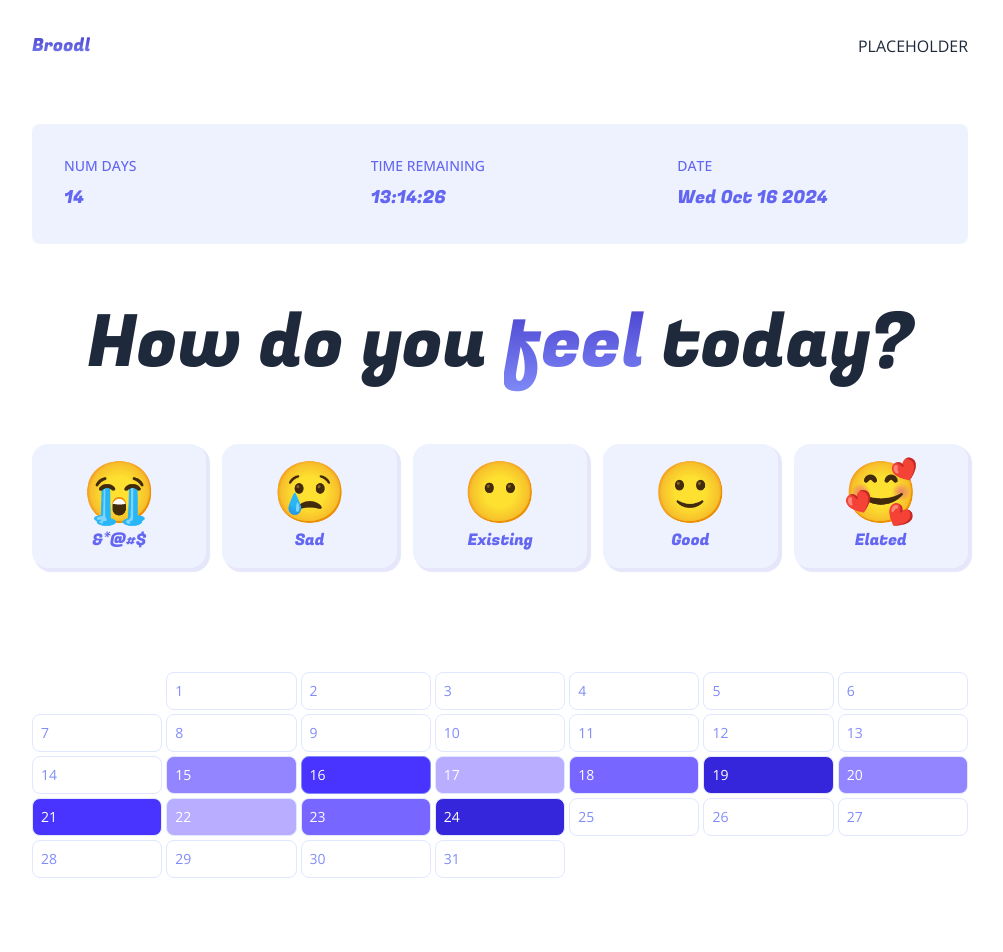
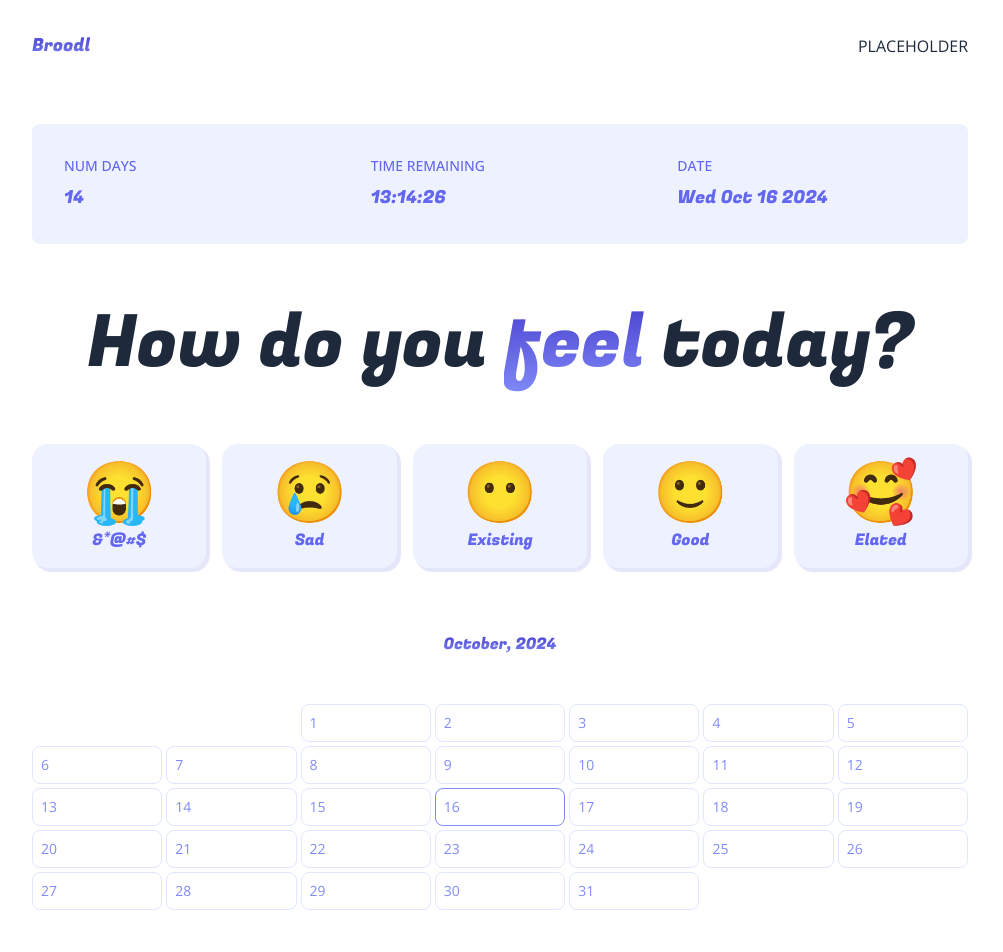
Before and after one commit to TeriYeaki/broodl, a Next.js app: page /dashboard in a window 1280 px wide. Shown: the top 952 px of the page, without its empty margins (140-1143 px from the left). Built offline with nearby package versions, Linux system fonts and the light colour scheme; no server answers.

Commit message:
update calendar logic and data handling

```diff
--- a/components/Calendar.js
+++ b/components/Calendar.js
@@ -1,5 +1,7 @@
-import React from 'react';
+'use client';
 import { baseRating, gradients } from '@/utils';
+import { Fugaz_One } from 'next/font/google';
+import React, { useState } from 'react';
 
 const months = {
   January: 'Jan',
@@ -15,9 +17,8 @@ const months = {
   November: 'Nov',
   December: 'Dec',
 };
-
+const monthsArr = Object.keys(months);
 const now = new Date();
-
 const dayList = [
   'Sunday',
   'Monday',
@@ -28,33 +29,80 @@ const dayList = [
   'Saturday',
 ];
 
-const data = {
-  15: 2,
-  16: 4,
-  17: 1,
-  18: 3,
-  19: 5,
-  20: 2,
-  21: 4,
-  22: 1,
-  23: 3,
-  24: 5,
-};
+const fugaz = Fugaz_One({ subsets: ['latin'], weight: ['400'] });
 
 export default function Calendar(props) {
-  const { demo } = props;
-  const year = 2024;
-  const month = 'July';
-  const monthNow = new Date(year, Object.keys(months).indexOf(month), 1);
+  const { demo, completeData, handleSetMood } = props;
+  const now = new Date();
+  const currMonth = now.getMonth();
+  const [selectedMonth, setSelectMonth] = useState(
+    Object.keys(months)[currMonth]
+  );
+  const [selectedYear, setSelectedYear] = useState(now.getFullYear());
+
+  const numericMonth = monthsArr.indexOf(selectedMonth);
+  const data = completeData?.[selectedYear]?.[numericMonth] || {};
+
+  function handleIncrementMonth(val) {
+    // value +1 -1
+    // if we hit the bounds of the months, then we can just adjust the year that is displayed instead
+    if (numericMonth + val < 0) {
+      // set month value = 11 and decrement the year
+      setSelectedYear((curr) => curr - 1);
+      setSelectMonth(monthsArr[monthsArr.length - 1]);
+    } else if (numericMonth + val > 11) {
+      // set month val = 0 and increment the year
+      setSelectedYear((curr) => curr + 1);
+      setSelectMonth(monthsArr[0]);
+    } else {
+      setSelectMonth(monthsArr[numericMonth + val]);
+    }
+  }
+
+  const monthNow = new Date(
+    selectedYear,
+    Object.keys(months).indexOf(selectedMonth),
+    1
+  );
   const firstDayOfMonth = monthNow.getDay();
   const daysInMonth = new Date(
-    year,
-    Object.keys(months).indexOf(month) + 1,
+    selectedYear,
+    Object.keys(selectedMonth).indexOf(selectedMonth) + 1,
     0
   ).getDate();
+
   const daysToDisplay = firstDayOfMonth + daysInMonth;
+
   const numRows = Math.floor(daysToDisplay / 7) + (daysToDisplay % 7 ? 1 : 0);
+
   return (
+    <div className='flex flex-col gap-2'>
+      <div className='grid grid-cols-5 gap-4'>
+        <button
+          onClick={() => {
+            handleIncrementMonth(-1);
+          }}
+          className='mr-auto text-lg text-indigo-400 duration-200 hover:opacity-60 sm:text-xl'
+        >
+          <i className='fa-solid fa-circle-chevron-left'></i>
+        </button>
+        <p
+          className={
+            'capitalized textGradient col-span-3 whitespace-nowrap text-center ' +
+            fugaz.className
+          }
+        >
+          {selectedMonth}, {selectedYear}
+        </p>
+        <button
+          onClick={() => {
+            handleIncrementMonth(+1);
+          }}
+          className='ml-auto text-lg text-indigo-400 duration-200 hover:opacity-60 sm:text-xl'
+        >
+          <i className='fa-solid fa-circle-chevron-right'></i>
+        </button>
+      </div>
       <div className='flex flex-col gap-1 overflow-hidden py-4 sm:py-6 md:py-10'>
         {[...Array(numRows).keys()].map((row, rowIndex) => {
           return (
@@ -100,5 +148,6 @@ export default function Calendar(props) {
           );
         })}
       </div>
+    </div>
   );
 }
--- a/components/Dashboard.js
+++ b/components/Dashboard.js
@@ -1,10 +1,57 @@
+'use client';
 import { Fugaz_One } from 'next/font/google';
-import React from 'react';
+import React, { useEffect, useState } from 'react';
 import Calendar from './Calendar';
+import { useAuth } from '@/context/AuthContext';
+import { doc, setDoc } from 'firebase/firestore';
+import { db } from '@/firebase';
 
 const fugazOne = Fugaz_One({ subsets: ['latin'], weight: ['400'] });
 
 export default function Dashboard() {
+  const { currentUser, userDataObj, setUserDataObj } = useAuth();
+  const { data, setData } = useState({});
+
+  function countValues() {}
+
+  async function handleSetMood(mood) {
+    const now = new Date();
+    const day = now.getDate();
+    const month = now.getMonth();
+    const year = now.getFullYear();
+    try {
+      const newData = { ...userDataObj };
+      if (!newData?.[year]) {
+        newData[year] = {};
+      }
+      if (!newData?.[month]) {
+        newData[year][month] = {};
+      }
+
+      newData[year][month][day] = mood;
+
+      // update the current state
+      setData(newData);
+      // update the global state
+      setUserDataObj(newData);
+      // update firebase
+      const docRef = doc(db, 'users', currentUser.uid);
+      const res = await setDoc(
+        docRef,
+        {
+          year: {
+            month: {
+              [day]: mood,
+            },
+          },
+        },
+        { mearge: true }
+      );
+    } catch (err) {
+      console.log('Failed to set data: ', err.message);
+    }
+  }
+
   const statuses = {
     num_days: 14,
     time_remaining: '13:14:26',
@@ -18,6 +65,13 @@ export default function Dashboard() {
     Good: '🙂',
     Elated: '🥰',
   };
+
+  useEffect(() => {
+    if (!currentUser || !userDataObj) {
+      return;
+    }
+    setData(userDataObj);
+  }, [currentUser, userDataObj]);
 
   return (
     <div className='flex flex-1 flex-col gap-8 sm:gap-12 md:gap-16'>
@@ -50,6 +104,10 @@ export default function Dashboard() {
         {Object.keys(moods).map((mood, moodIndex) => {
           return (
             <button
+              onClick={() => {
+                const currentMoodValue = moodIndex + 1;
+                handleSetMood(currentMoodValue);
+              }}
               className={
                 'purpleShadow flex flex-1 flex-col items-center gap-2 rounded-2xl bg-indigo-50 p-4 px-5 text-center duration-200 hover:bg-indigo-100'
               }
@@ -70,7 +128,7 @@ export default function Dashboard() {
           );
         })}
       </div>
-      <Calendar />
+      <Calendar data={data} handleSetMood={handleSetMood} />
     </div>
   );
 }
--- a/components/Hero.js
+++ b/components/Hero.js
@@ -7,7 +7,7 @@ const fugazOne = Fugaz_One({ subsets: ['latin'], weight: ['400'] });
 
 export default function Hero() {
   return (
-    <div className='flex flex-col gap-4 py-4 sm:gap-8 md:py-10'>
+    <div className='flex flex-col gap-8 py-4 sm:gap-10'>
       <h1
         className={
           'sm:text-text-6xl text-center text-5xl md:text-7xl ' +
--- a/context/AuthContext.js
+++ b/context/AuthContext.js
@@ -17,7 +17,7 @@ export function useAuth() {
 
 export function AuthProvider({ children }) {
   const [currentUser, setCurrentUser] = useState(null);
-  const [userDataObj, setUserDataObj] = useState(true);
+  const [userDataObj, setUserDataObj] = useState(null);
   const [loading, setLoading] = useState(true);
 
   // AUTH HANDLERS
@@ -30,7 +30,7 @@ export function AuthProvider({ children }) {
   }
 
   function logout() {
-    setUserDataObj({});
+    setUserDataObj(null);
     setCurrentUser(null);
     return signOut(auth);
   }
@@ -69,6 +69,7 @@ export function AuthProvider({ children }) {
   const value = {
     currentUser,
     userDataObj,
+    setUserDataObj,
     signup,
     logout,
     login,
```
Lines whose indentation alone changed are shown as unchanged.
